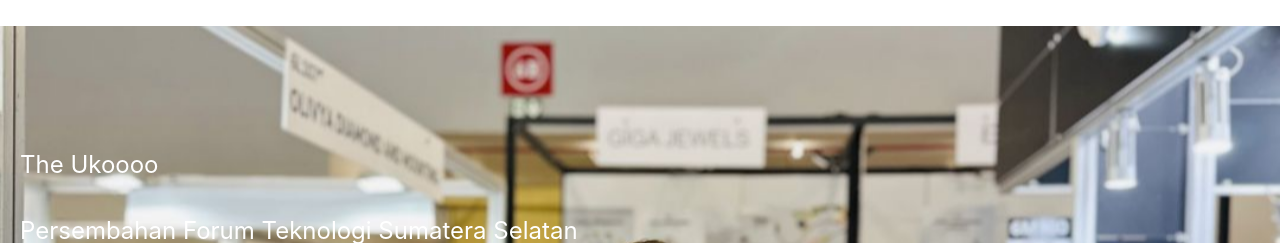
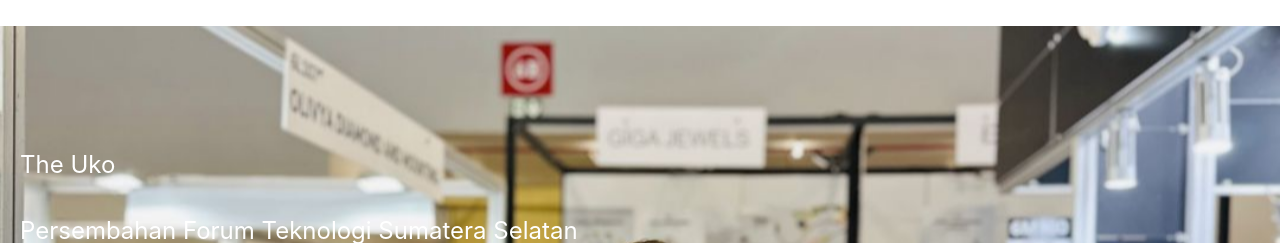
Before and after one commit to shruti1320/ukoo-portfolio, a React (Create React App) app: page / in a window 1280 px wide. Shown: the part 5180-5423 px from the top of the page. Built offline with nearby package versions, Linux system fonts and the light colour scheme.

Commit message:
updated file

```diff
--- a/src/pages/Parallax1.js
+++ b/src/pages/Parallax1.js
@@ -279,7 +279,7 @@ export default function Parallax1() {
         />
           <ParallaxBannerLayer>
         <div className="content-wrapper">
-            <div className="text-content text-white fs-4">The Ukoooo</div>
+            <div className="text-content text-white fs-4">The Uko</div>
             <div className="text-content text-white fs-4">Persembahan Forum Teknologi Sumatera Selatan</div>
             <div className="text-content text-white fs-4">Palembang, 28 - 29 November 2020</div>
             <div><button type="button" className="btn1"  onClick={()=>{openModal(9)}}>View more</button></div>
```
